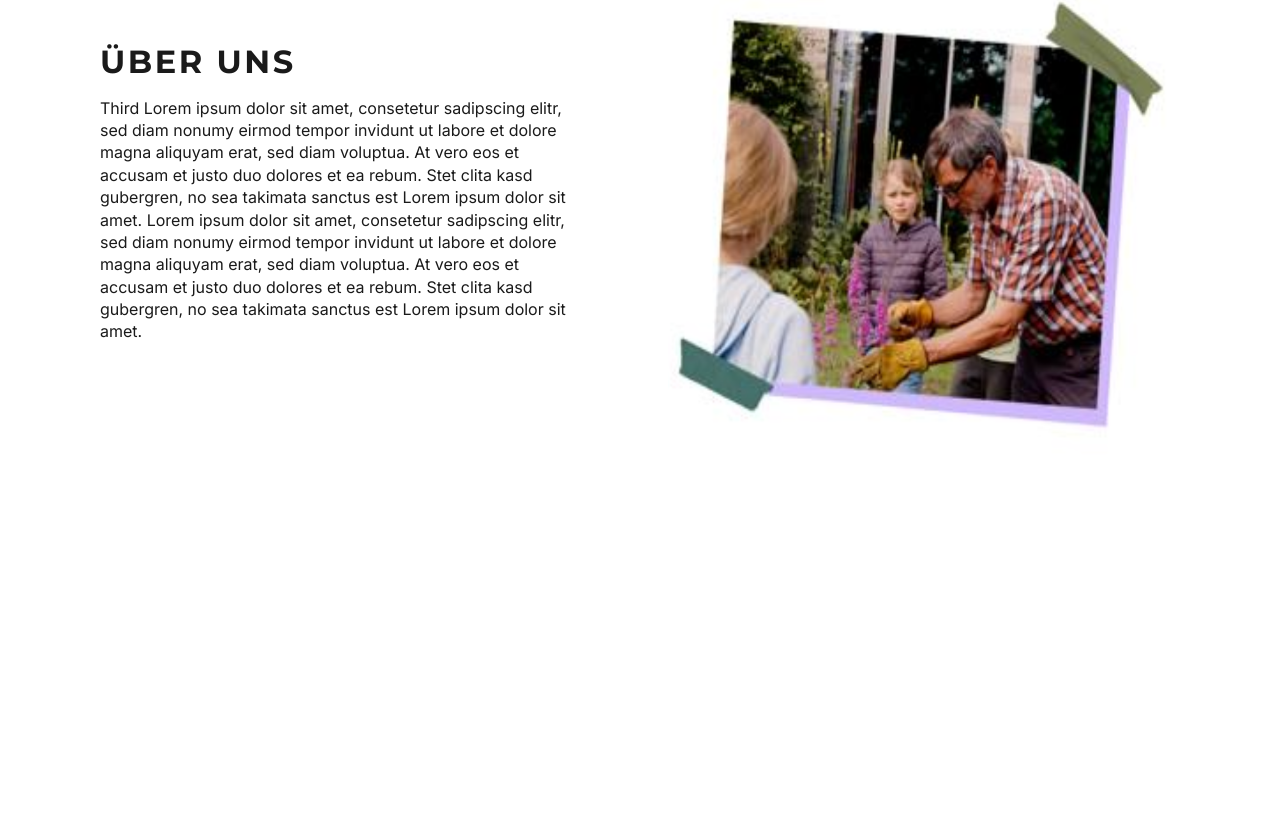
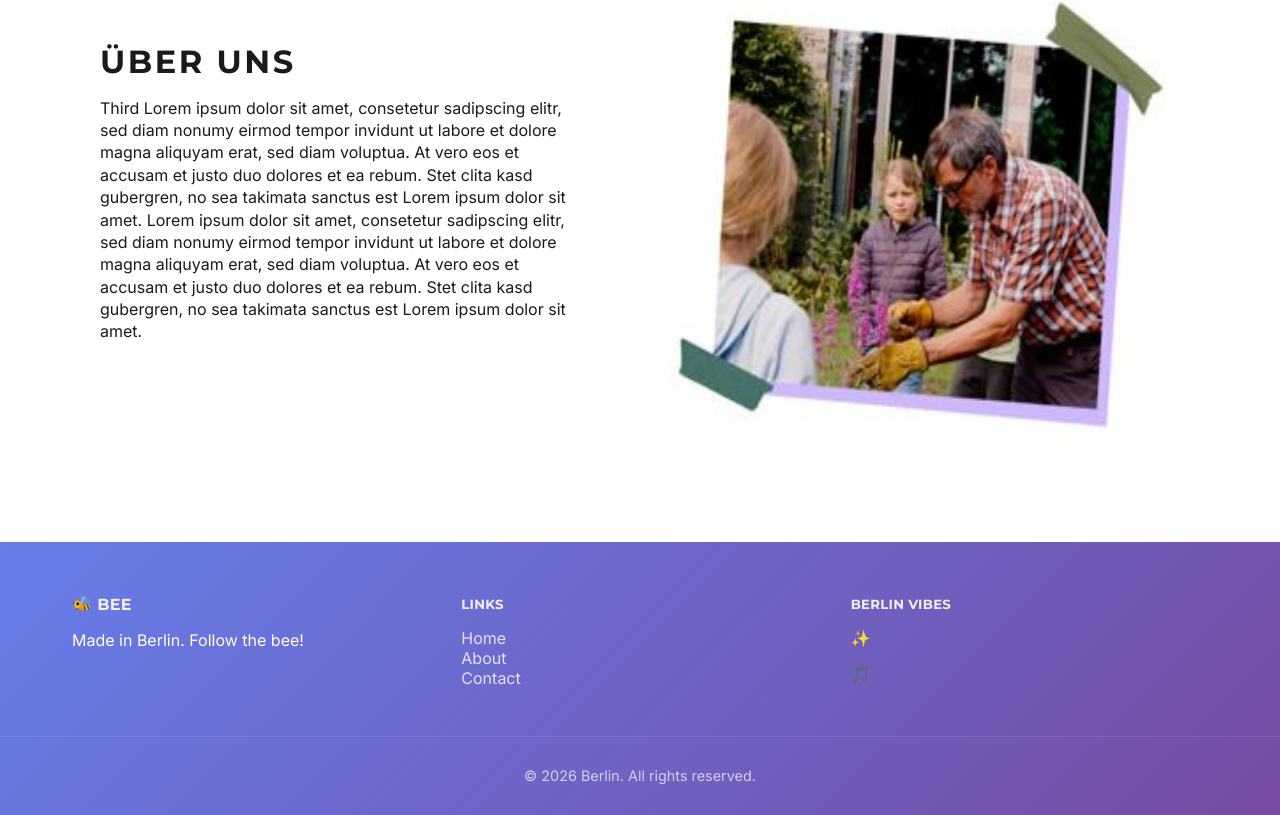
Before and after one commit to chocococopie/innature-school, a Next.js app: page / in a window 1280 px wide. Shown: the part 2693-3508 px from the top of the page. Before the commit the page ends 3235 px from the top, so only its background shows below. Built offline with nearby package versions, Linux system fonts and the light colour scheme.

Commit message:
added footer

```diff
--- /dev/null
+++ b/src/app/components/Footer.tsx
@@ -0,0 +1,34 @@
+'use client';
+import React from 'react';
+import Image from 'next/image';
+
+const Footer: React.FC = () => {
+  return (
+    <footer className="footer">
+      <div className="footer-content">
+        <div className="footer-section">
+          <h4>🐝 Bee</h4>
+          <p>Made in Berlin. Follow the bee!</p>
+        </div>
+        <div className="footer-section">
+          <h5>Links</h5>
+          <ul>
+            <li><a href="#home">Home</a></li>
+            <li><a href="#about">About</a></li>
+            <li><a href="#contact">Contact</a></li>
+          </ul>
+        </div>
+        <div className="footer-section">
+          <h5>Berlin Vibes</h5>
+          <p>✨</p>
+          <p>🎵</p>
+        </div>
+      </div>
+      <div className="footer-bottom">
+        <p>&copy; 2026 Berlin. All rights reserved.</p>
+      </div>
+    </footer>
+  );
+};
+
+export default Footer;
--- a/src/app/page.css
+++ b/src/app/page.css
@@ -285,6 +285,65 @@
   box-shadow: 0 20px 40px rgba(0, 0, 0, 0.25); */
 }
 
+
+.footer {
+  background: linear-gradient(135deg, #667eea 0%, #764ba2 100%);
+  color: white;
+  padding: 2rem 0 1rem;
+  margin-top: auto;
+}
+
+.footer-content {
+  max-width: 1200px;
+  margin: 0 auto;
+  padding: 0 2rem;
+  display: grid;
+  grid-template-columns: repeat(auto-fit, minmax(250px, 1fr));
+  gap: 2rem;
+}
+
+.footer-section h4, .footer-section h5 {
+  margin-bottom: 1rem;
+  opacity: 0.9;
+}
+
+.footer-section ul {
+  list-style: none;
+  padding: 0;
+}
+
+.footer-section a {
+  color: rgba(255,255,255,0.8);
+  text-decoration: none;
+  transition: color 0.3s;
+}
+
+.footer-section a:hover {
+  color: #fff;
+  transform: scale(1.05);
+}
+
+.footer-bottom {
+  border-top: 1px solid rgba(255,255,255,0.1);
+  margin-top: 2rem;
+  padding-top: 1rem;
+  text-align: center;
+  opacity: 0.7;
+  font-size: 0.9rem;
+}
+
+@media (max-width: 768px) {
+  .footer-content {
+    grid-template-columns: 1fr;
+    text-align: center;
+    gap: 1.5rem;
+  }
+}
+
+
+
+
+
 /* decorative tape
 .people-photo::before,
 .people-photo::after {
--- a/src/app/page.tsx
+++ b/src/app/page.tsx
@@ -1,6 +1,7 @@
 "use client";
 import React from "react";
 import Header from "./components/Header";
+import Footer from "./components/Footer";
 import HeroImage from "./components/HeroImage";
 import MainContent from "./components/MainContent";
 import BottomSection from "./components/BottomSection";
@@ -15,6 +16,7 @@ export default function BeeInfographicPage() {
       <MainContent />
       <SoilSection />
       <BottomSection />
+      <Footer />
     </div>
   );
 }
```
